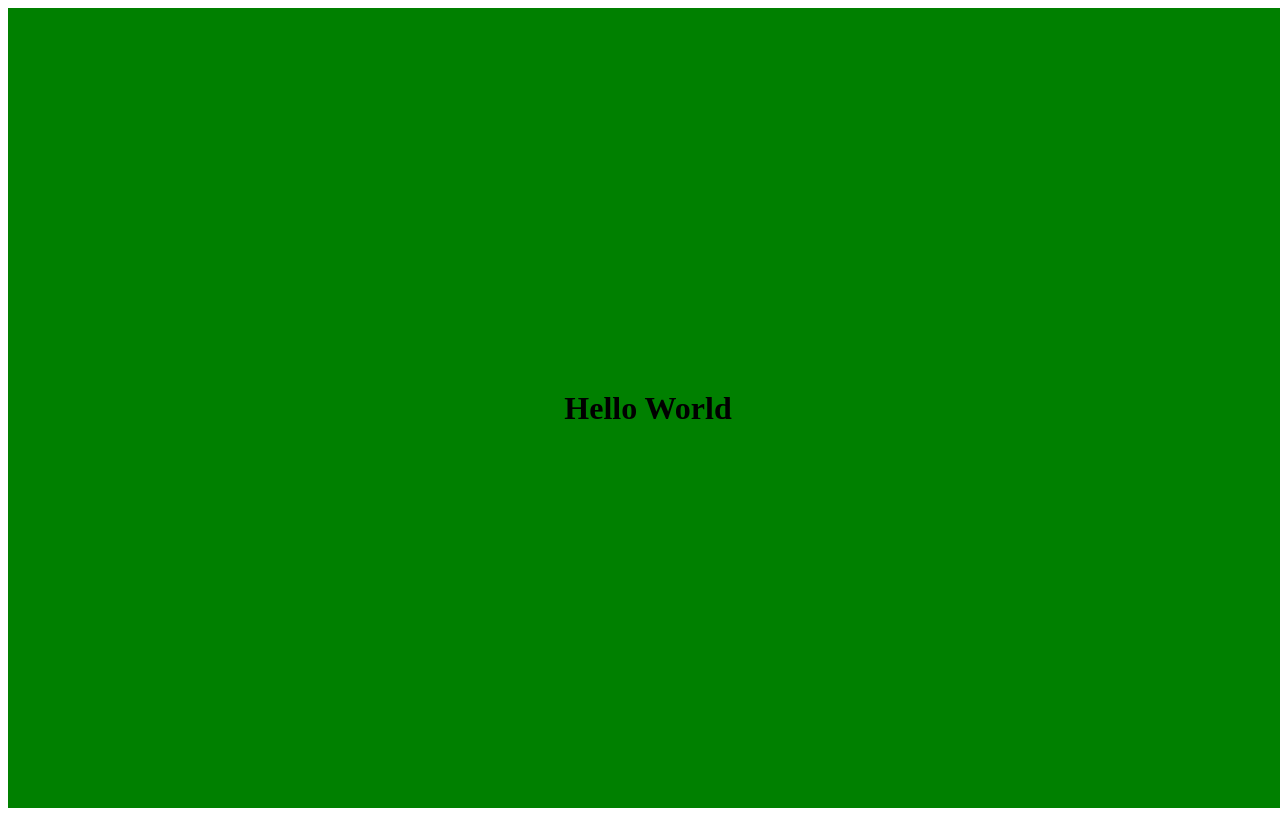
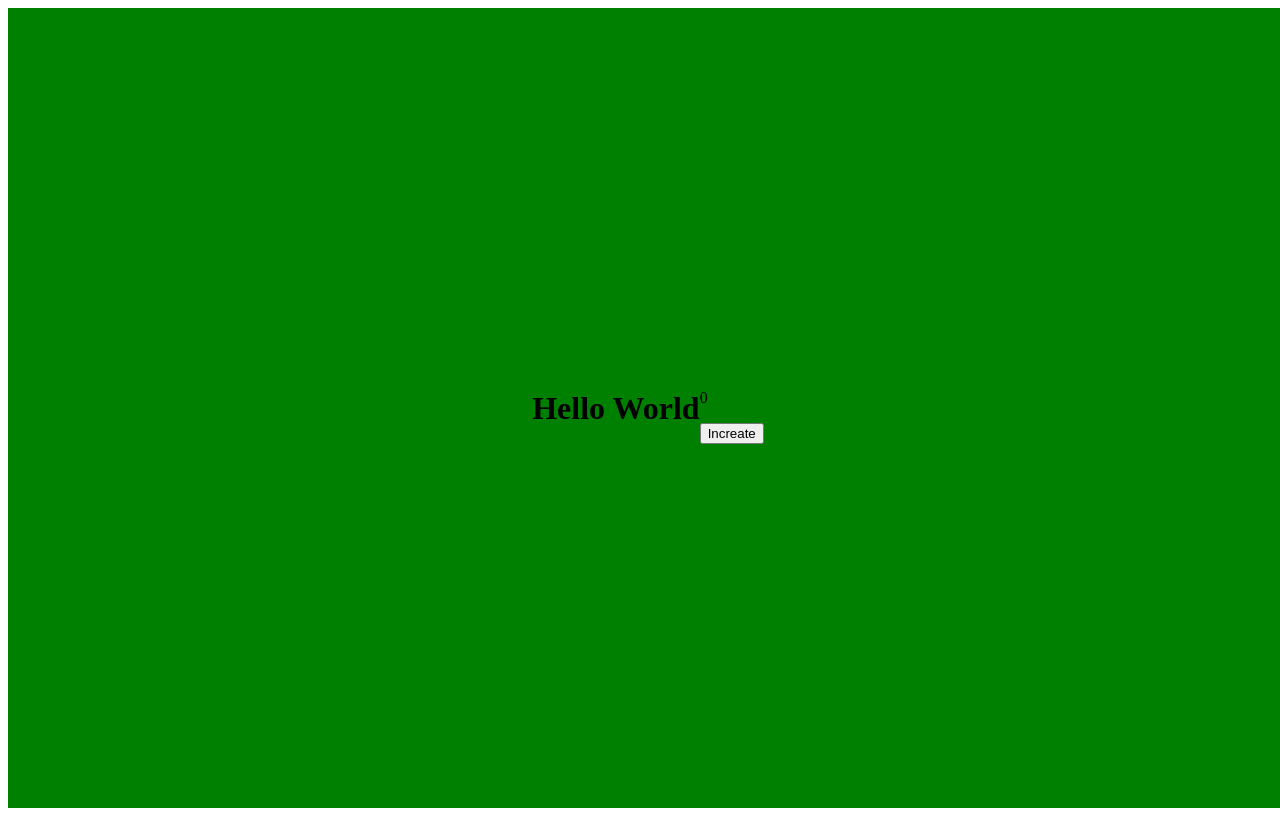
Before and after one commit to luis-pomare/user-management-with-React, a React (Vite) app: page / in a window 1280 px wide. Built offline with nearby package versions, Linux system fonts and the light colour scheme.

Commit message:
Create bare minimum react component

```diff
--- a/src/App.jsx
+++ b/src/App.jsx
@@ -1,7 +1,13 @@
 import './App.css';
+import BasicState from './components/basic_state';
 
 function App() {
-  return <h1>Hello World</h1>;
+  return (
+    <>
+      <h1>Hello World</h1>
+      <BasicState />
+    </>
+  );
 }
 
 export default App;
--- /dev/null
+++ b/src/components/basic_state.jsx
@@ -0,0 +1,20 @@
+import { useState } from 'react';
+
+function BasicState() {
+  const [count, setCount] = useState(0);
+
+  return (
+    <div>
+      <p>{count}</p>
+      <button
+        onClick={() => {
+          setCount(count + 1);
+        }}
+      >
+        Increate
+      </button>
+    </div>
+  );
+}
+
+export default BasicState;
```
